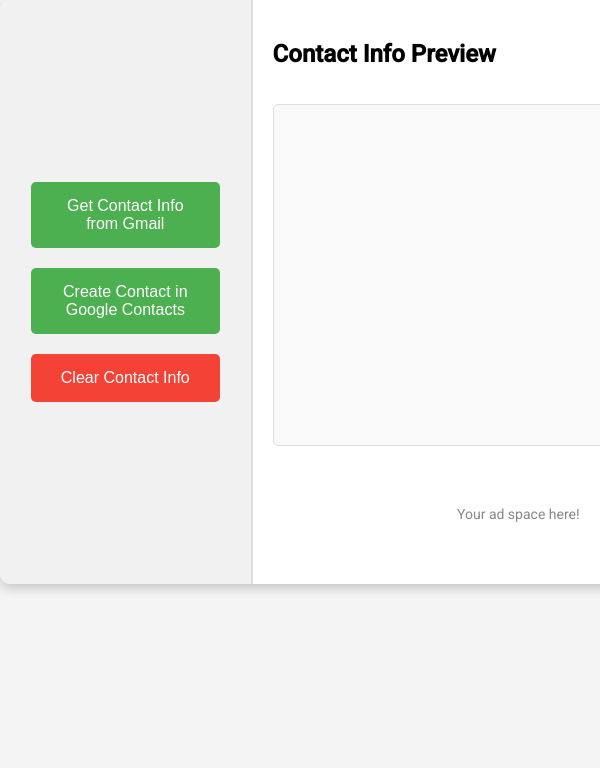
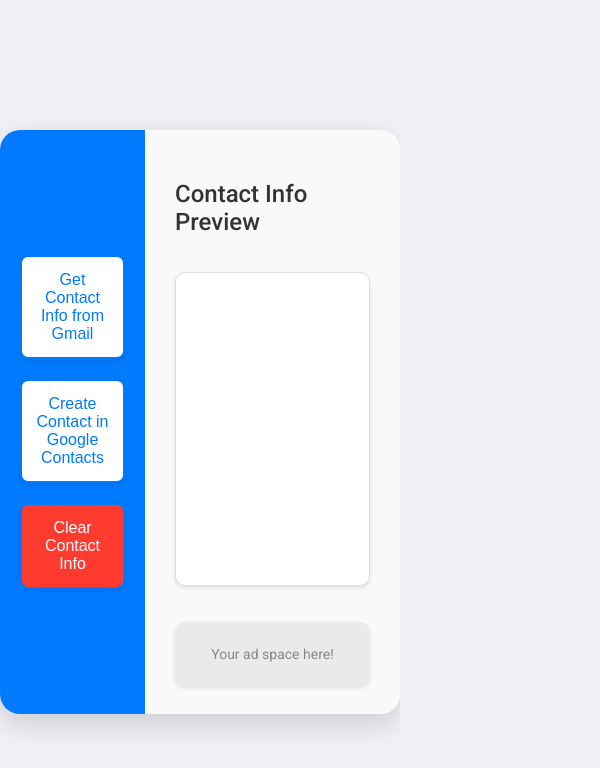
Before and after one commit to MexpressoBean/Get-Email-Contact-Chrome-Extension, a browser extension: page popup.html in a window 400 px wide. Shown: the top 768 px of the page, 600 px wide, since content can reach past the window. Drawn offline with Linux system fonts and the light colour scheme.

Commit message:
Improve UI

```diff
--- a/styles.css
+++ b/styles.css
@@ -1,8 +1,12 @@
 body {
-    font-family: 'Roboto', sans-serif; /* Changed font to Roboto */
+    font-family: 'Roboto', sans-serif; /* Modern font */
     margin: 0;
     padding: 0;
-    background-color: #f4f4f4;
+    background-color: #f0f0f5; /* Soft background color for a clean look */
+    display: flex;
+    justify-content: center; /* Center the modal horizontally */
+    align-items: center; /* Center the modal vertically */
+    height: 100vh; /* Full viewport height */
 }
 
 .modal {
@@ -10,68 +14,76 @@ body {
     height: 584px; /* Fixed height */
     width: 784px; /* Adjusted width to maximum */
     background-color: white;
-    border-radius: 10px;
-    box-shadow: 0 4px 12px rgba(0, 0, 0, 0.2);
+    border-radius: 20px; /* Smoother corners for a modern look */
+    box-shadow: 0 10px 30px rgba(0, 0, 0, 0.15); /* Subtle shadow for depth */
     overflow: hidden; /* Prevent overflow */
 }
 
 .button-container {
-    width: 30%; /* Adjust for button width */
+    width: 35%; /* Width for buttons */
     display: flex;
     flex-direction: column;
     justify-content: center;
-    align-items: center;
-    background-color: #f1f1f1; /* Slightly darker gray background */
-    padding: 20px; /* Added padding for better layout */
-    border-right: 2px solid #e0e0e0; /* Add a border for separation */
+    align-items: stretch; /* Stretch buttons to full width */
+    background-color: #007aff; /* Apple-like blue for buttons */
+    padding: 20px; /* Padding for aesthetics */
+}
+
+.styled-button {
+    background-color: #ffffff; /* White button background for contrast */
+    color: #007aff; /* Blue text */
+    border: 2px solid #007aff; /* Blue border */
+    padding: 14px; /* Uniform padding */
+    text-align: center; /* Centered text */
+    font-size: 16px; /* Font size */
+    margin: 10px 0; /* Margin */
+    cursor: pointer; /* Pointer cursor */
+    border-radius: 8px; /* Rounded corners */
+    transition: background-color 0.3s ease, transform 0.3s ease; /* Smooth transitions */
+    outline: none; /* Remove outline */
+    box-shadow: 0 2px 4px rgba(0, 0, 0, 0.1); /* Soft shadow effect */
+}
+
+.styled-button:hover {
+    background-color: #007aff; /* Blue background on hover */
+    color: white; /* White text on hover */
+    transform: translateY(-2px); /* Lift effect on hover */
+}
+
+.clear-button {
+    background-color: #ff3b30; /* Red background for clear button */
+    color: white; /* White text */
+}
+
+.clear-button:hover {
+    background-color: #ff2b20; /* Darker red on hover */
 }
 
 .preview-container {
-    width: 70%; /* Remaining space for preview */
-    padding: 20px;
+    width: 65%; /* Remaining space for preview */
+    padding: 30px; /* Padding for aesthetics */
     display: flex;
     flex-direction: column; /* Flex for stacked layout */
     height: 90%; /* Use full height */
+    background-color: #f9f9f9; /* Light gray background for contrast */
 }
 
-.styled-button {
-    background-color: #4CAF50; /* Green background */
-    color: white; /* White text */
-    border: none; /* Remove borders */
-    padding: 15px 20px; /* Padding */
-    text-align: center; /* Centered text */
-    text-decoration: none; /* Remove underline */
-    display: block; /* Block element */
-    font-size: 16px; /* Adjusted font size */
-    margin: 10px 0; /* Margin */
-    cursor: pointer; /* Pointer/hand icon */
-    border-radius: 5px; /* Rounded corners */
-    transition: background-color 0.3s, transform 0.3s; /* Transition effect */
-    width: 90%; /* Button width */
-}
-
-.styled-button:hover {
-    background-color: #45a049; /* Darker green on hover */
-    transform: scale(1.05); /* Slightly increase size */
-}
-
-.clear-button {
-    background-color: #f44336; /* Red background for clear button */
-}
-
-.clear-button:hover {
-    background-color: #d32f2f; /* Darker red on hover */
+h2 {
+    font-weight: 500; /* Slightly bolder for titles */
+    color: #333; /* Dark text for readability */
+    margin-bottom: 20px; /* Spacing below title */
 }
 
 .contact-info {
-    background-color: #f9f9f9; /* Light background for preview */
-    border: 1px solid #ddd; /* Border */
-    border-radius: 5px; /* Rounded corners */
-    padding: 15px; /* Increased padding */
+    background-color: #ffffff; /* White background for contact info */
+    border: 1px solid #ddd; /* Light border */
+    border-radius: 10px; /* Rounded corners */
+    padding: 20px; /* Increased padding */
     white-space: pre-wrap; /* Keep formatting */
     overflow: hidden; /* Prevent scroll bars */
-    font-size: 16px; /* Increased font size for better visibility */
+    font-size: 16px; /* Font size for better visibility */
     flex-grow: 1; /* Allow the preview to take up remaining space */
+    box-shadow: 0 2px 4px rgba(0, 0, 0, 0.1); /* Shadow effect for the contact info box */
 }
 
 .advertisement {
@@ -80,4 +92,7 @@ body {
     font-size: 14px; /* Smaller text for ads */
     color: #888; /* Gray color for ads */
     padding: 10px; /* Padding around ads */
+    background-color: #eaeaea; /* Light background for advertisement area */
+    border-radius: 10px; /* Rounded corners for the ad area */
+    box-shadow: 0 2px 4px rgba(0, 0, 0, 0.1); /* Shadow effect for the ad area */
 }
```
